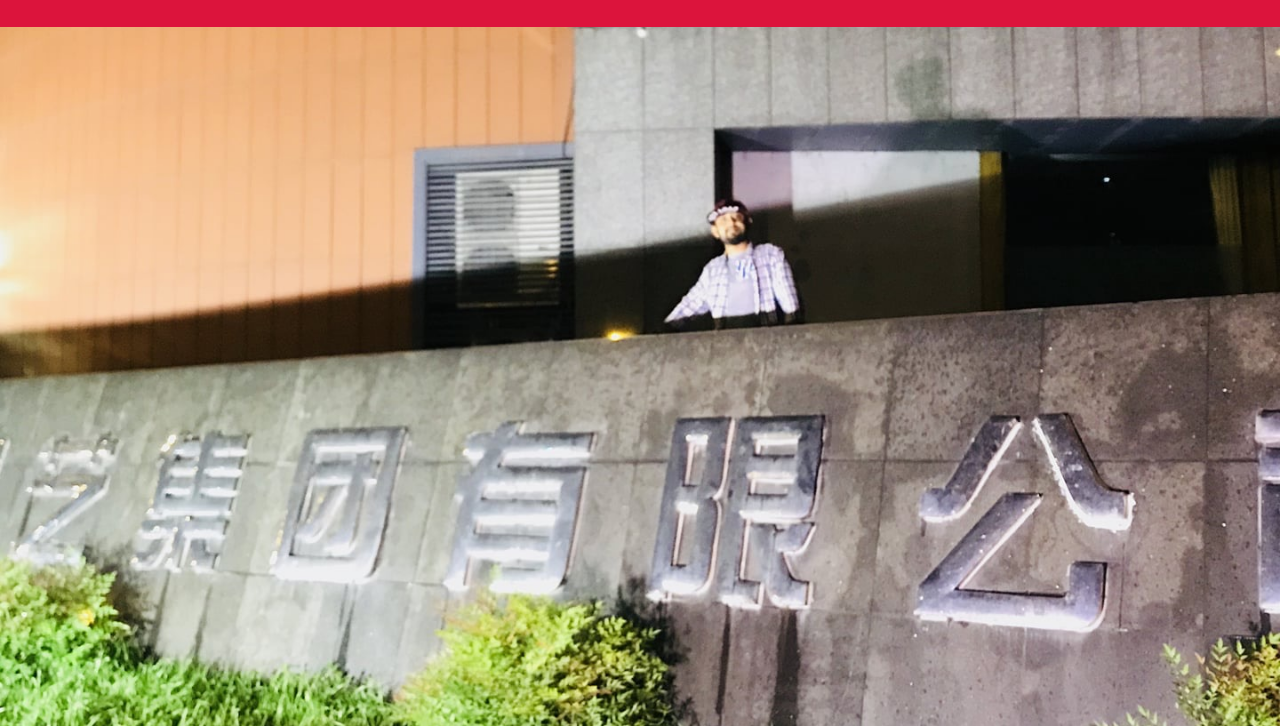
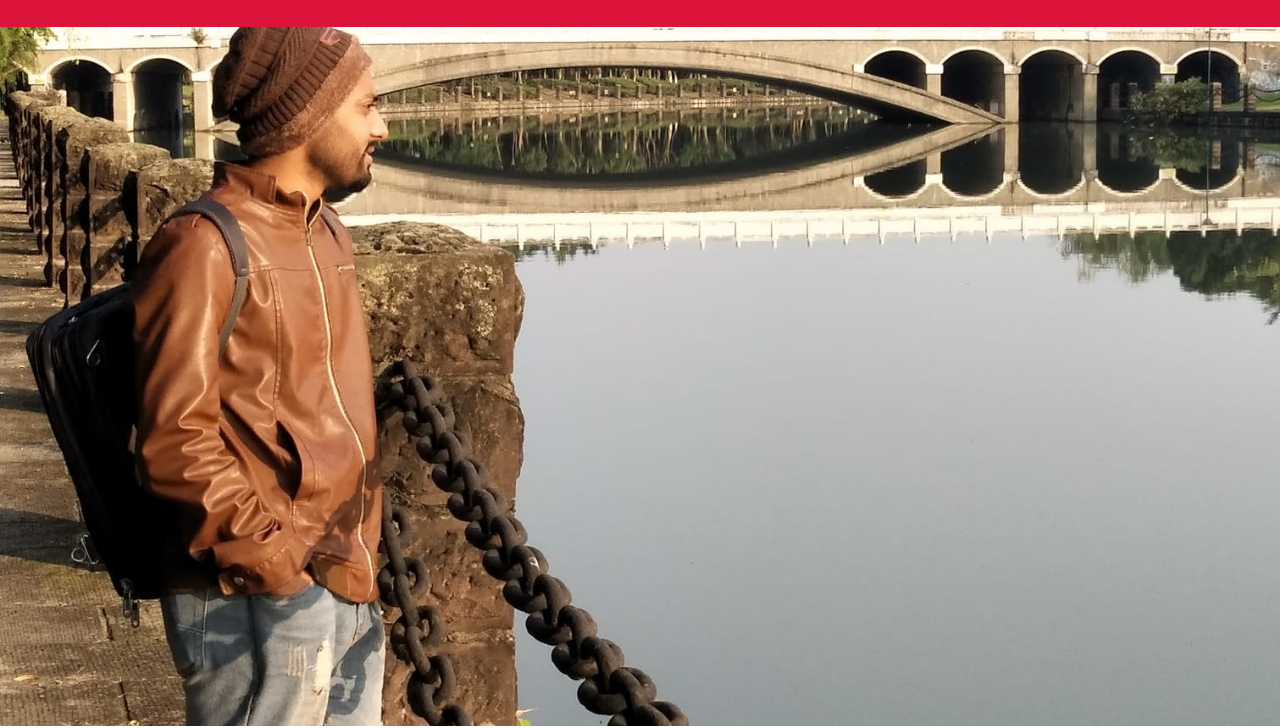
Before and after one commit to asif913/asif.github.io, a plain HTML site: page index.html in a window 1280 px wide. Shown: the part 74-802 px from the top of the page. Drawn offline with nearby package versions, Linux system fonts and the light colour scheme.

Commit message:
Update index.css

```diff
--- a/index.css
+++ b/index.css
@@ -167,7 +167,7 @@ section .title::after{
 /* home section styling */
 .home{
     display: flex;
-    background:url("images/cover.JPG") no-repeat center;
+    background:url("images/about.JPG") no-repeat center;
     height: 100vh;
     color: #fff;
     min-height: 500px;
```
